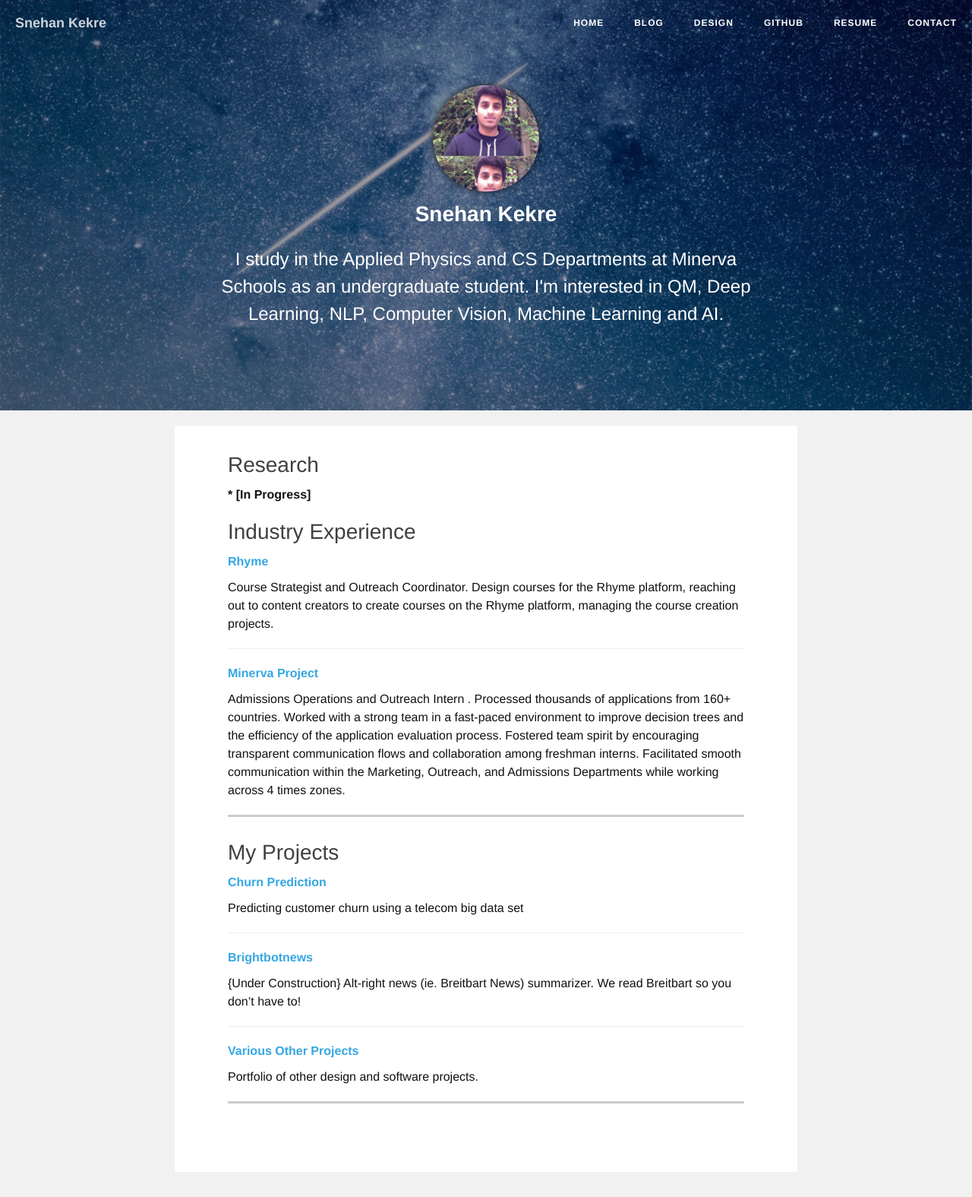
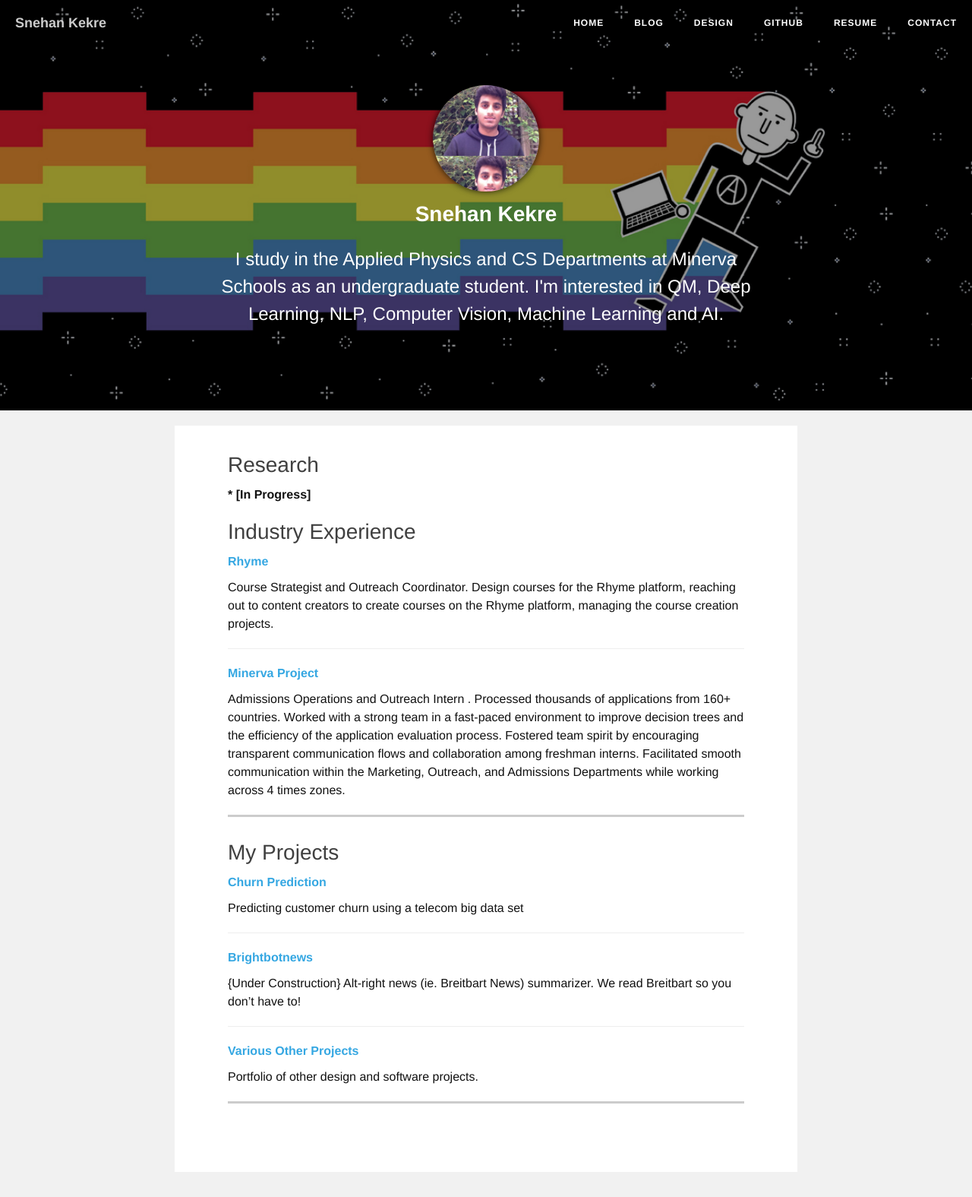
Before and after one commit to snehankekre/snehankekre.github.io, a Jekyll site: the page built from index.md, in a window 1280 px wide. Shown: the whole page at 76% size. Built offline with Jekyll 4.4.1, drawn with Linux system fonts in a browser that asks for light colours.

Commit message:
Temp replace banner
Replace stars.jpeg with contact.png temp

```diff
--- a/index.md
+++ b/index.md
@@ -7,7 +7,7 @@
 title-size: 80px
 full-screen-mobile: true
 image:
-        feature: stars.jpeg
+        feature: contact.png
 comments: False
 ---
 
```
